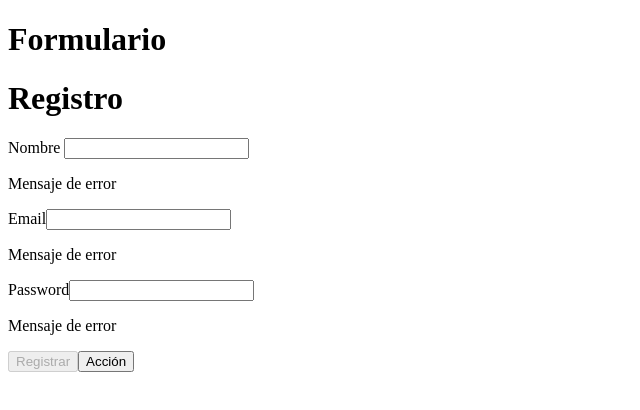
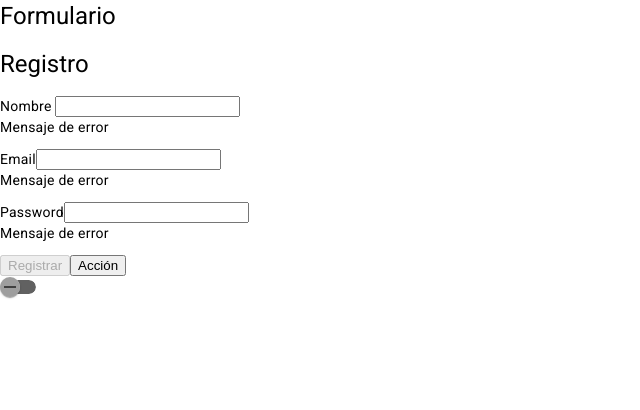
Before and after one commit to Nashe2/fundamento-angular, an Angular app: page /formulario in a window 1280 px wide. Shown: the top 410 px of the page, without its empty margins (0-640 px from the left). Built offline with nearby package versions, Linux system fonts and the light colour scheme.

Commit message:
Intalacion de Angular Material.
- Importe la class al typescritp.

- Importe la class al componente.

- Probe que funcionara con un slide.

```diff
--- a/angular.json
+++ b/angular.json
@@ -30,6 +30,7 @@
               "src/assets"
             ],
             "styles": [
+              "@angular/material/prebuilt-themes/pink-bluegrey.css",
               "src/styles.scss"
             ],
             "scripts": [],
@@ -95,6 +96,7 @@
               "src/assets"
             ],
             "styles": [
+              "@angular/material/prebuilt-themes/pink-bluegrey.css",
               "src/styles.scss"
             ],
             "scripts": []
--- a/package.json
+++ b/package.json
@@ -12,10 +12,12 @@
   "private": true,
   "dependencies": {
     "@angular/animations": "^17.1.0",
+    "@angular/cdk": "^17.3.8",
     "@angular/common": "^17.1.0",
     "@angular/compiler": "^17.1.0",
     "@angular/core": "^17.1.0",
     "@angular/forms": "^17.1.0",
+    "@angular/material": "^17.3.8",
     "@angular/platform-browser": "^17.1.0",
     "@angular/platform-browser-dynamic": "^17.1.0",
     "@angular/platform-server": "^17.1.0",
--- a/src/app/app.config.ts
+++ b/src/app/app.config.ts
@@ -3,7 +3,8 @@
 
 import { routes } from './app.routes';
 import { provideClientHydration } from '@angular/platform-browser';
+import { provideAnimationsAsync } from '@angular/platform-browser/animations/async';
 
 export const appConfig: ApplicationConfig = {
-  providers: [provideRouter(routes), provideClientHydration()]
+  providers: [provideRouter(routes), provideClientHydration(), provideAnimationsAsync()]
 };
--- a/src/app/pages/formulario/formulario.component.html
+++ b/src/app/pages/formulario/formulario.component.html
@@ -20,3 +20,5 @@
   <button type="submit" [disabled]="myForm.invalid" >Registrar</button>
   <button type="button">Acción</button>
 </form>
+
+<mat-slide-toggle>Toggle me!</mat-slide-toggle>
--- a/src/app/pages/formulario/formulario.component.ts
+++ b/src/app/pages/formulario/formulario.component.ts
@@ -1,10 +1,11 @@
 import { Component } from '@angular/core';
 import { FormsModule } from '@angular/forms';
+import { MatSlideToggleModule } from '@angular/material/slide-toggle';
 
 @Component({
   selector: 'app-formulario',
   standalone: true,
-  imports: [FormsModule],
+  imports: [FormsModule, MatSlideToggleModule,],
   templateUrl: './formulario.component.html',
   styleUrl: './formulario.component.scss'
 })
--- a/src/index.html
+++ b/src/index.html
@@ -6,8 +6,10 @@
   <base href="/">
   <meta name="viewport" content="width=device-width, initial-scale=1">
   <link rel="icon" type="image/x-icon" href="favicon.ico">
+  <link href="https://fonts.googleapis.com/css2?family=Roboto:wght@300;400;500&display=swap" rel="stylesheet">
+  <link href="https://fonts.googleapis.com/icon?family=Material+Icons" rel="stylesheet">
 </head>
-<body>
+<body class="mat-typography">
   <app-root></app-root>
 </body>
 </html>
--- a/src/styles.scss
+++ b/src/styles.scss
@@ -1 +1,4 @@
 /* You can add global styles to this file, and also import other style files */
+
+html, body { height: 100%; }
+body { margin: 0; font-family: Roboto, "Helvetica Neue", sans-serif; }
```
Also changed, not shown: 1 other file (tests, documents, lock files or other folders).
